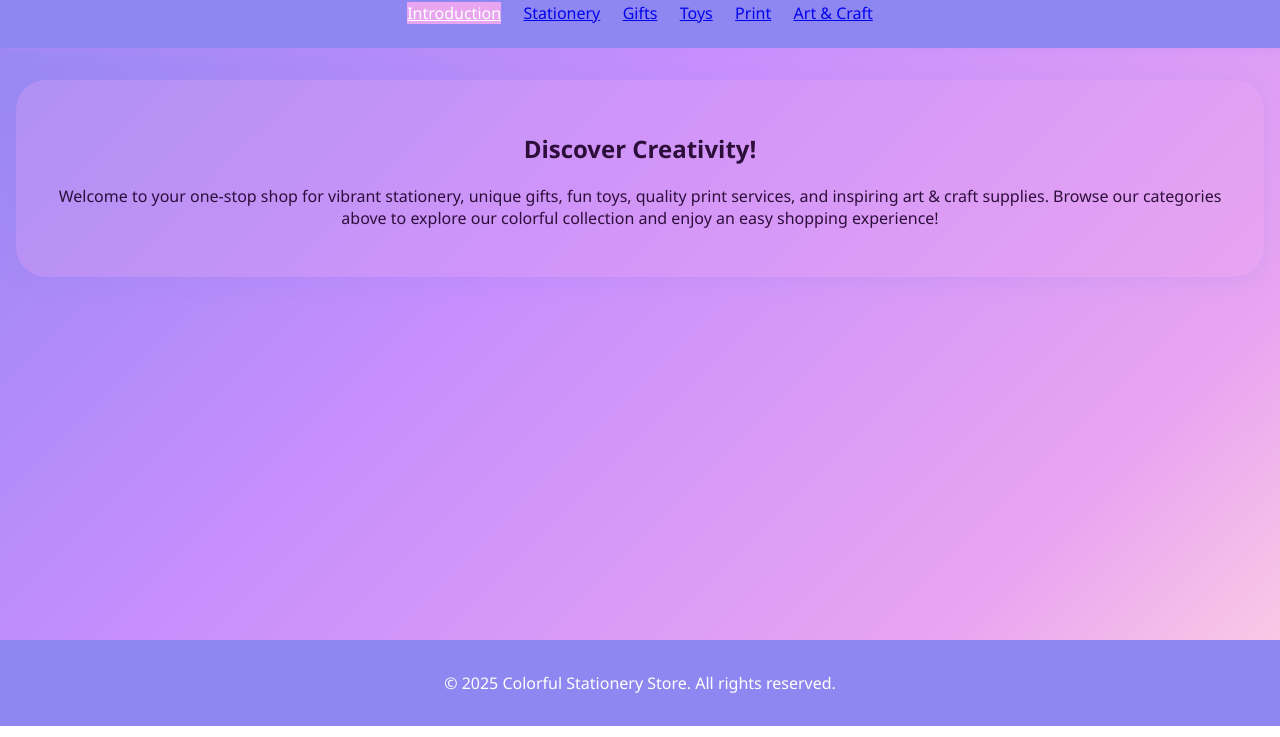
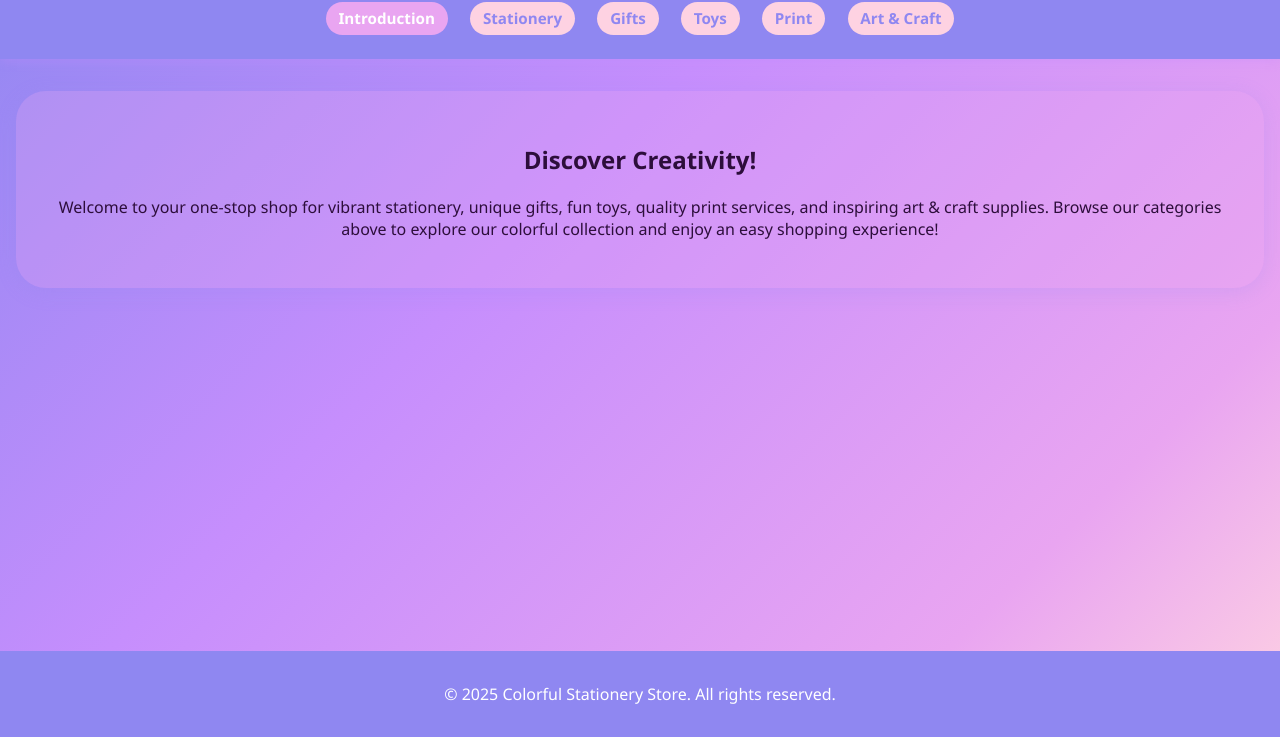
Before and after one commit to AA-Stationery2017/A-A-Stationery, a plain HTML site: page index.html in a window 1280 px wide. Shown: the part 78-815 px from the top of the page. Drawn offline with Linux system fonts and the light colour scheme.

Commit message:
Update styles.css

```diff
--- a/styles.css
+++ b/styles.css
@@ -33,16 +33,17 @@ nav li {
     margin: 0 0.2rem;
 }
 
-nav ul {
-    list-style: none;
-    padding: 0;
-    margin: 0;
-    display: flex;
-    justify-content: center;
-    flex-wrap: wrap;
-    gap: 1rem;  /* Increase gap to prevent overlap */
+nav a {
+    text-decoration: none;
+    color: #8F87F1;
+    background: #FED2E2;
+    padding: 0.4rem 0.8rem;  /* Optional: slightly reduced padding */
+    border-radius: 25px;
+    font-weight: bold;
+    font-size: 0.95rem;      /* Decrease font size */
+    transition: background 0.2s, color 0.2s;
+    display: inline-block;   /* Ensures each link is treated as a block */
 }
-
 nav a.active,
 nav a:hover {
     background: #E9A5F1;
```
